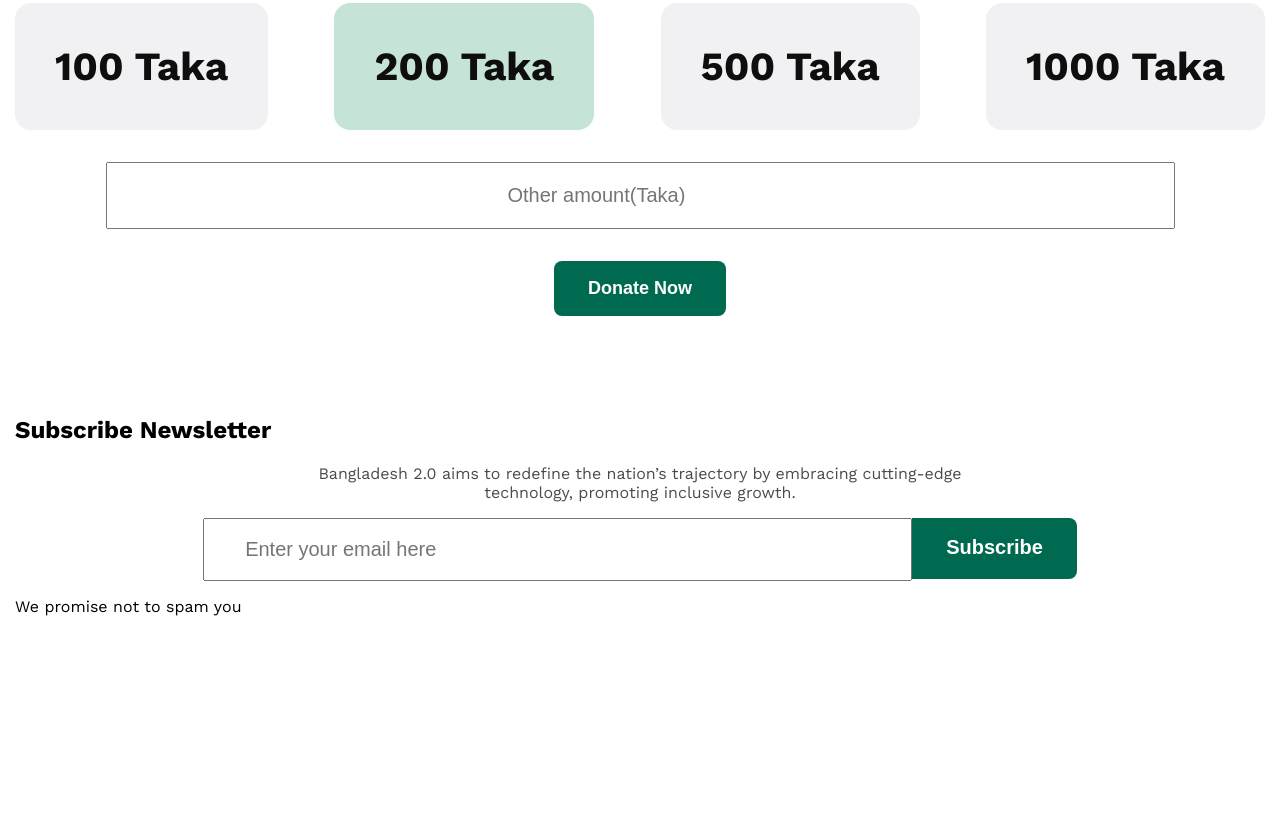
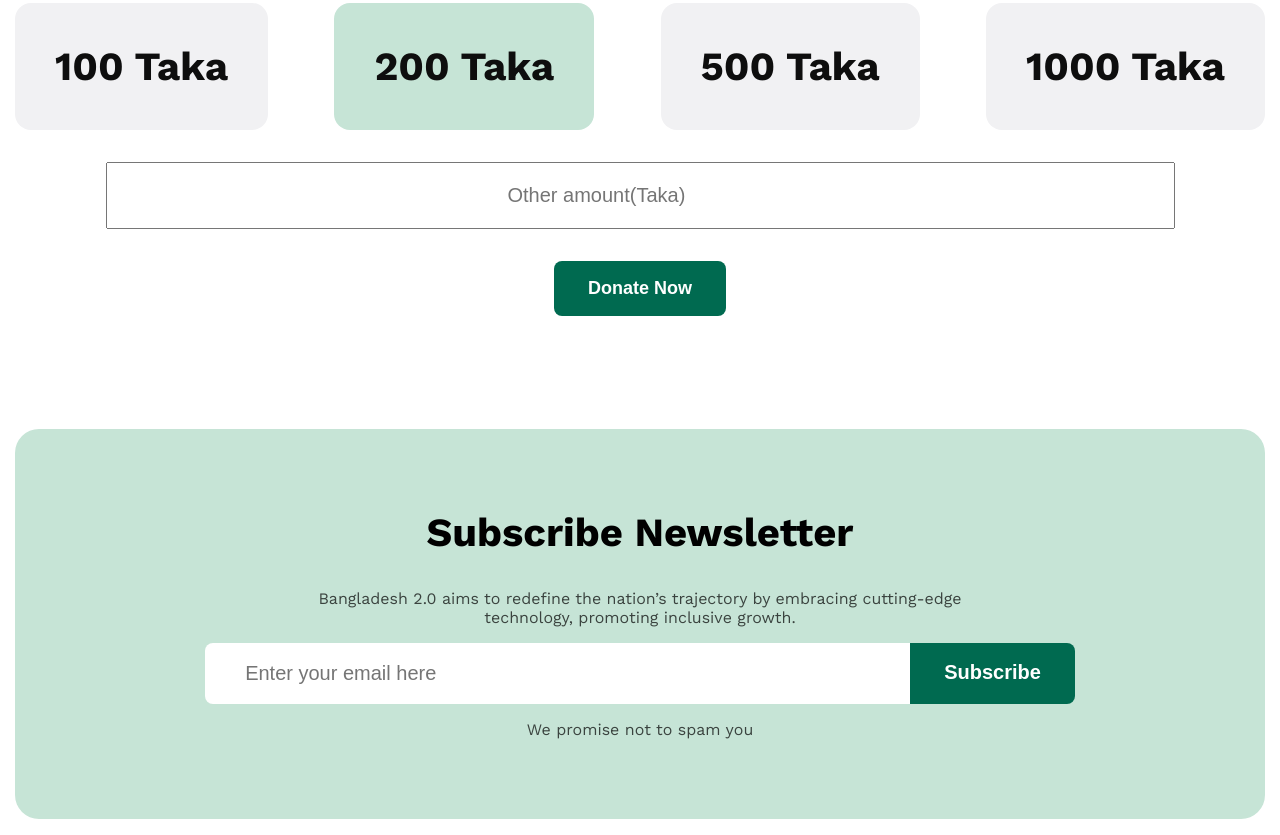
Before and after one commit to mdzulkarnain77/assignment-01, a plain HTML site: page index.html in a window 1280 px wide. Shown: the part 2716-3551 px from the top of the page. Before the commit the page ends 3348 px from the top, so only its background shows below. Drawn offline with nearby package versions, Linux system fonts and the light colour scheme.

Commit message:
Alhamdhulillah, my final commit

```diff
--- a/index.html
+++ b/index.html
@@ -102,7 +102,7 @@
                 <input class="subs-email" type="email" placeholder="Enter your email here">
                 <div><button class="btn-subs"><a href="">Subscribe</a></button></div>
             </div>
-            <p >We promise not to spam you</p>
+            <p class="last-line">We promise not to spam you</p>
         </section>
     </main>
 </body>
--- a/styles/style.css
+++ b/styles/style.css
@@ -254,7 +254,17 @@ a:hover{
 }
 
 /* section5 */
+.section5{
+    background-color: #C6E4D6;
+    border-radius: 24px;
+}
 
+.section5-title{
+    font-size: 40px;
+    font-weight: bold;
+    text-align: center;
+    padding-top: 80px;
+}
 .Email-subscribe{
     display: flex;
     justify-content: center
@@ -263,6 +273,9 @@ a:hover{
     padding: 18px 400px 18px 40px;
     font-size: 20px;
     margin-right: 0;
+    border-top-left-radius: 8px;
+    border-bottom-left-radius: 8px;
+    border: none;
 }
 
 .btn-subs{
@@ -281,3 +294,9 @@ a:hover{
     opacity: 0.7;
     text-align: center;
 }
+.last-line{
+    opacity: 0.7;
+    font-size: 16;
+    text-align: center;
+    padding-bottom: 80px;
+}
```
